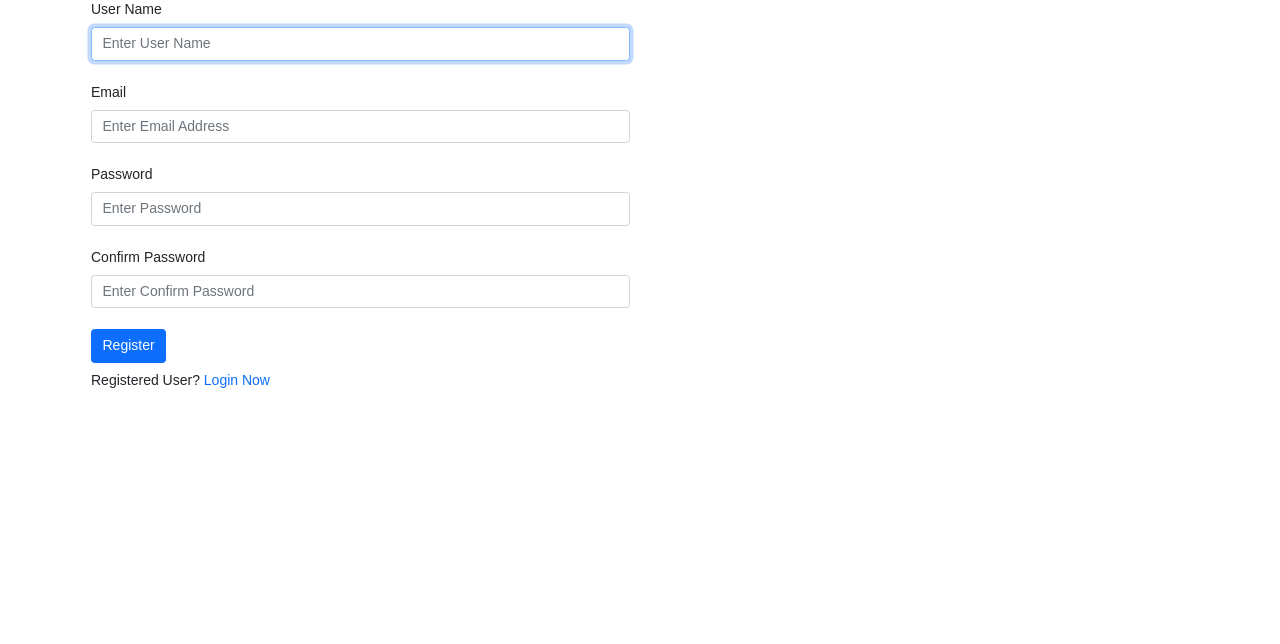
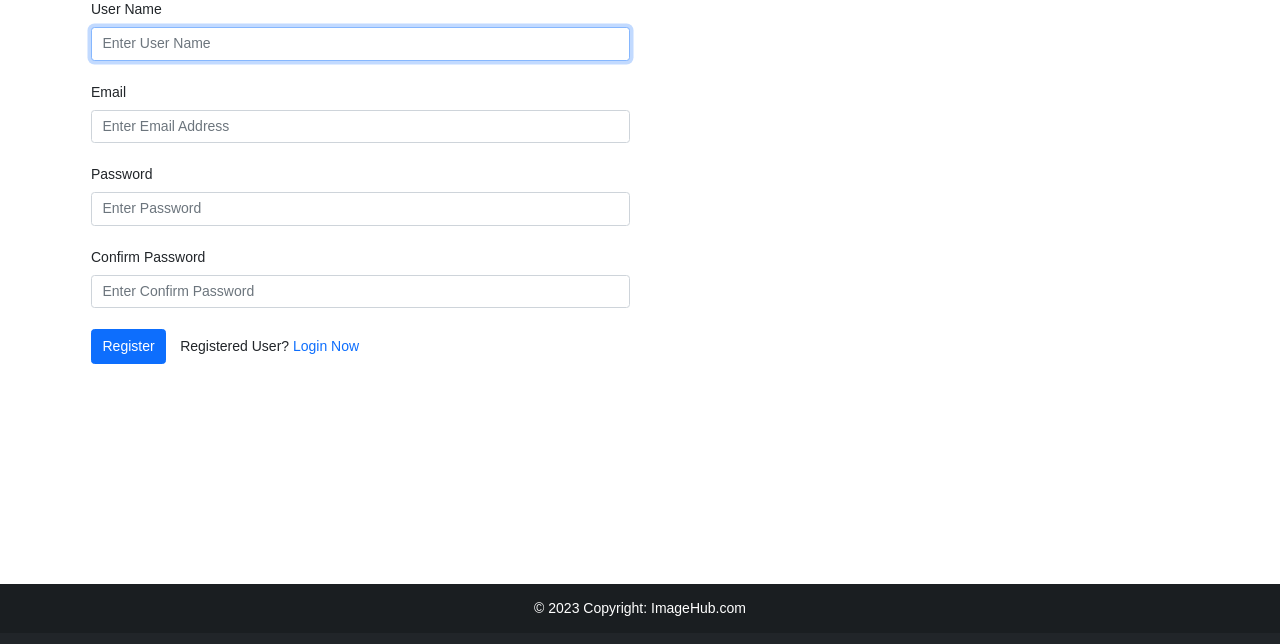
Before and after one commit to Sangeetha22009/PythonDjango_OneDayEvaluation, a Django app: page /register in a window 1280 px wide. Shown: the part 156-800 px from the top of the page. Run offline with Django 4.2, Linux system fonts and the light colour scheme.

Commit message:
Footer addition changes commit

```diff
--- /dev/null
+++ b/I2IImageRepo/ImagesApp/templates/ImagesApp/include/footer.html
@@ -0,0 +1,11 @@
+{% load static %}
+<link rel="stylesheet" href="{% static 'css/style.css' %}">
+<footer class="bg-dark text-center text-white footer">
+
+    <!-- Copyright -->
+    <div class="text-center p-3" style="background-color: rgba(0, 0, 0, 0.2);">
+      © 2023 Copyright:
+      <a class="text-white" href="https://ImageHub.com/">ImageHub.com</a>
+    </div>
+    <!-- Copyright -->
+  </footer>
--- a/I2IImageRepo/ImagesApp/templates/ImagesApp/include/navbar.html
+++ b/I2IImageRepo/ImagesApp/templates/ImagesApp/include/navbar.html
@@ -6,9 +6,12 @@
       </button>
       <div class="collapse navbar-collapse" id="navbarNavAltMarkup">
         <div class="navbar-nav ms-auto">
+          {% if request.user.is_authenticated%}
+          {% comment %} <a class="nav-link" aria-current="page" href="#">Welcome, {{request.user}}</a> {% endcomment %}
+          <label for="" class="nav-link">Welcome, {{request.user}}</label>
+          {% endif %}
           <a class="nav-link" aria-current="page" href="{% url 'index' %}"><i class="fa fa-home"></i> Home</a>
           {% if request.user.is_authenticated%}
-          <a class="nav-link" aria-current="page" href="#"><i class="fa fa-user"></i>{{request.user}}</a>
           <a class="nav-link" aria-current="page" href="{% url 'logout' %}"><i class="fa fa-sign-out"></i> Logout</a>
           {% else %}
           <a class="nav-link" href="{% url 'login' %}"><i class="fa fa-sign-in"></i>Login</a>
--- a/I2IImageRepo/ImagesApp/templates/ImagesApp/layouts/main.html
+++ b/I2IImageRepo/ImagesApp/templates/ImagesApp/layouts/main.html
@@ -16,9 +16,7 @@
     {% include "ImagesApp/include/navbar.html" %}
     {% block content  %}
     {% endblock content  %}
-
     {% block scripts %}
     {% endblock scripts  %}
-
-    <script src="https://cdn.jsdelivr.net/npm/bootstrap@5.0.2/dist/js/bootstrap.bundle.min.js" integrity="sha384-MrcW6ZMFYlzcLA8Nl+NtUVF0sA7MsXsP1UyJoMp4YLEuNSfAP+JcXn/tWtIaxVXM" crossorigin="anonymous"></script>  </body>
+    {% include 'ImagesApp/include/footer.html' %}
 </html>
--- a/I2IImageRepo/ImagesApp/templates/ImagesApp/login.html
+++ b/I2IImageRepo/ImagesApp/templates/ImagesApp/login.html
@@ -30,6 +30,7 @@
                         </div>
                         <button type="submit" class="btn btn-primary">Login</button>
                     </form>
+                    <p class="my-2">Not a Registered User? <a href="{% url 'register' %}">Register Now</a></p>
                 </div>
             </div>
         </div>
--- a/I2IImageRepo/ImagesApp/templates/ImagesApp/register.html
+++ b/I2IImageRepo/ImagesApp/templates/ImagesApp/register.html
@@ -36,9 +36,11 @@
                             <label for="" class="form-label">Confirm Password</label>
                             {{registraion_form.password2}}
                         </div>
+                        <div style="display: inline-flex;width:150%">
                         <button type="submit" class="btn btn-primary">Register</button>
+                        <p class="my-2 px-3">Registered User? <a href="{% url 'login' %}">Login Now</a></p>
+                    </div>
                     </form>
-                    <p class="my-2">Registered User? <a href="{% url 'login' %}">Login Now</a></p>
                 </div>
                 <div class="col-6">
                     {% if registraion_form.errors.username %}
--- a/I2IImageRepo/static/css/style.css
+++ b/I2IImageRepo/static/css/style.css
@@ -3,7 +3,7 @@
 .carosuel-item img {
     object-fit: cover;
     object-position: top;
-    height: 60vh;
+    height: 40vh;
     overflow: hidden;
 }
 
@@ -18,3 +18,11 @@ body {
 a {
     text-decoration: none;
 }
+
+.footer {
+    position: fixed;
+    bottom: 0;
+    width: 100%;
+    height: 60px; /* Adjust height as needed */
+    background-color: #f8f9fa; /* Example background color */
+  }
```
Also changed, not shown: I2IImageRepo/ImagesApp/migrations/0002_remove_gallery_image_field_gallery_image.py (added), I2IImageRepo/media/uploads/images/20230506121413_img6.jfif (added).
